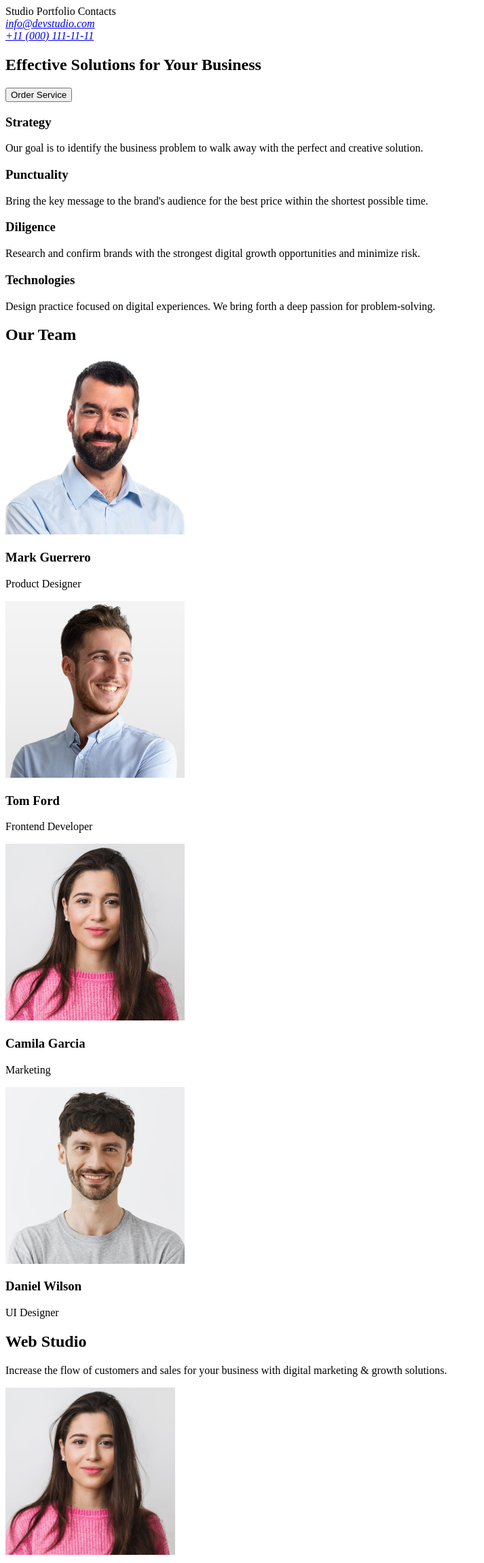
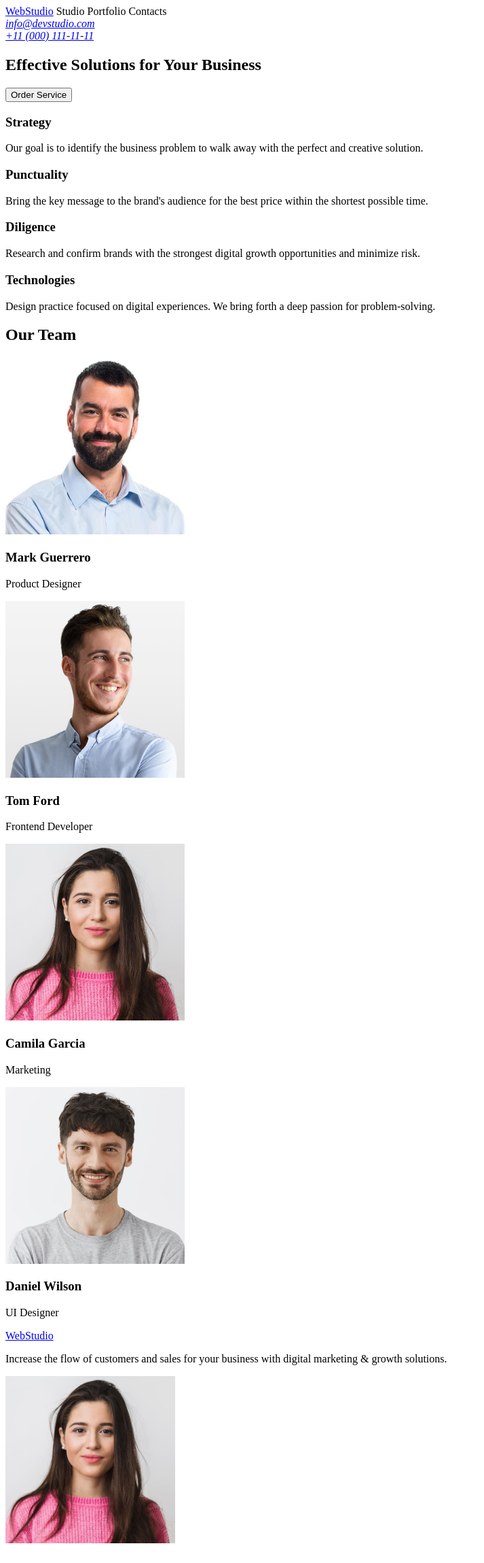
Before and after one commit to Sergiy4ik/new-project, a plain HTML site: page index.html in a window 1280 px wide. Shown: the whole page at 68% size, without its empty margins (0-713 px from the left). Drawn offline with Linux system fonts and the light colour scheme.

Commit message:
Update index.html

```diff
--- a/index.html
+++ b/index.html
@@ -9,7 +9,7 @@
     <!-- Навігація -->
     <header>
       <nav>
-        <a href="index.html"></a>
+        <a href="WebStudio">WebStudio</a>
         Studio Portfolio Contacts
       </nav>
 
@@ -93,7 +93,7 @@
     <footer>
       <!-- Футер -->
       <section>
-        <h2>Web Studio</h2>
+        <a href="WebStudio">WebStudio</a>
         <p>
           Increase the flow of customers and sales for your business with
           digital marketing & growth solutions.
```
